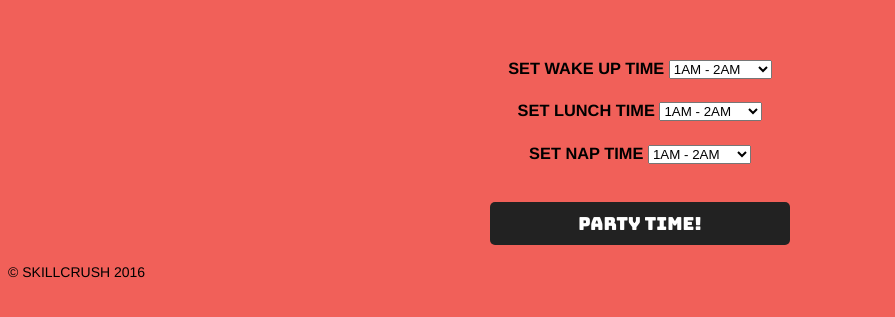
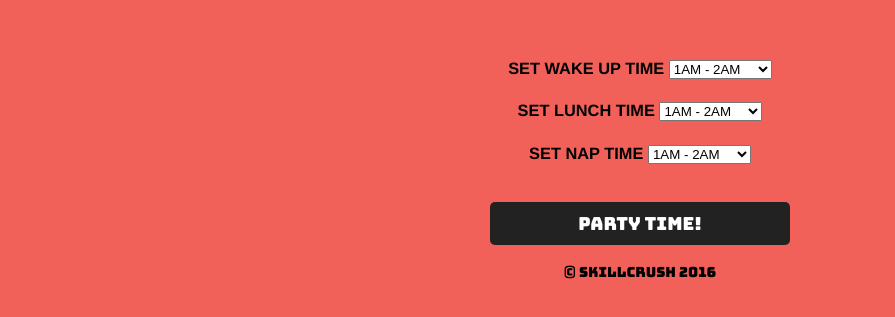
Before and after one commit to RadmiloM/CatClock, a plain HTML site: page index.html in a window 1280 px wide. Shown: the part 459-776 px from the top of the page, without its empty margins (0-895 px from the left). Drawn offline with Linux system fonts and the light colour scheme.

Commit message:
added styles for paragraph

```diff
--- a/styles.css
+++ b/styles.css
@@ -52,3 +52,10 @@ blockquote {
 .party.clicked {
     background-color: rgb(10, 141, 171);
 }
+
+p {
+    text-align: center;
+    text-transform: uppercase;
+    font-size: 12px;
+    font: 14px / 26px 'Bungee';
+}
```
